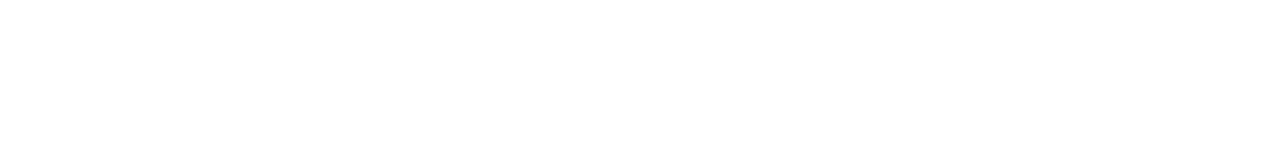
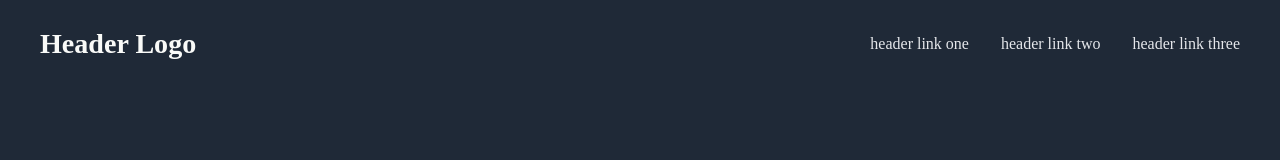
Before and after one commit to Emery-hub/landing-page, a plain HTML site: page index.html in a window 1280 px wide. Drawn offline with Linux system fonts and the light colour scheme.

Commit message:
navbar styling
created content for the navbar section of the html file and also styled it on the CSS sheet

```diff
--- a/index.css
+++ b/index.css
@@ -0,0 +1,98 @@
+body {
+  margin: 0;
+  padding: 0;
+  background-color: #1f2937;
+}
+
+nav {
+  max-width: 1200px;
+  margin: 0 auto;
+}
+
+nav ul {
+  margin: 0;
+  padding: 0;
+  list-style-type: none;
+  display: flex;
+  flex-flow: row wrap;
+  justify-content: center;
+  align-items: center;
+  gap: 2rem;
+}
+
+nav li:first-child {
+  flex-basis: auto;
+  text-align: left;
+  margin-right: auto;
+  font-size: 24px;
+}
+
+.nav-link {
+  color: #e5e7eb;
+}
+
+nav li a {
+  text-decoration: none;
+  color: #f9faf8;
+}
+
+
+
+/* ul {
+  list-style-type: none;
+  margin: 0;
+  padding: 0;
+} */
+
+/*
+
+*,
+*::before,
+*::after {
+  box-sizing: inherit;
+}
+
+
+body {
+  padding: 0;
+  margin: 0;
+
+}
+
+nav {
+  max-width: 1200px;
+  margin: 0 auto;
+  background-color: #1f2937;
+}
+
+.nav-brand {
+  color: #f9faf8;
+  font-size: 24px;
+  text-decoration: none;
+}
+
+.nav-links {
+  display: flex;
+  list-style: none;
+}
+
+.nav-item:not(:first-of-type) {
+  margin-left: 1.5em;
+}
+
+.nav-link {
+  color: #e5e7eb;
+  text-decoration: none;
+  font-weight: 500;
+  font-size: 18px;
+}
+
+.navbar {
+  width: 100vw;
+  height: 17.5vh;
+  background-color: #1f2937;
+  padding: 0 5vw;
+  display: flex;
+  align-items: center;
+  justify-content: space-between;
+} */
--- a/index.html
+++ b/index.html
@@ -5,10 +5,22 @@
     <meta charset="UTF-8">
     <meta name="viewport" content="width=device-width, initial-scale=1.0">
     <title>Landing Page</title>
+    <link rel="stylesheet" href="index.css">
 </head>
 
 <body>
-
+    <header>
+        <nav class="navbar">
+            <ul class="nav-links">
+                <li>
+                    <h3 class="nav-brand"><a href="#">Header Logo</a></h3>
+                </li>
+                <li class="nav-item"><a href="#" class="nav-link">header link one</a></li>
+                <li class="nav-item"><a href="#" class="nav-link">header link two</a></li>
+                <li class="nav-item"><a href="#" class="nav-link">header link three</a></li>
+            </ul>
+        </nav>
+    </header>
 </body>
 
 </html>
```
